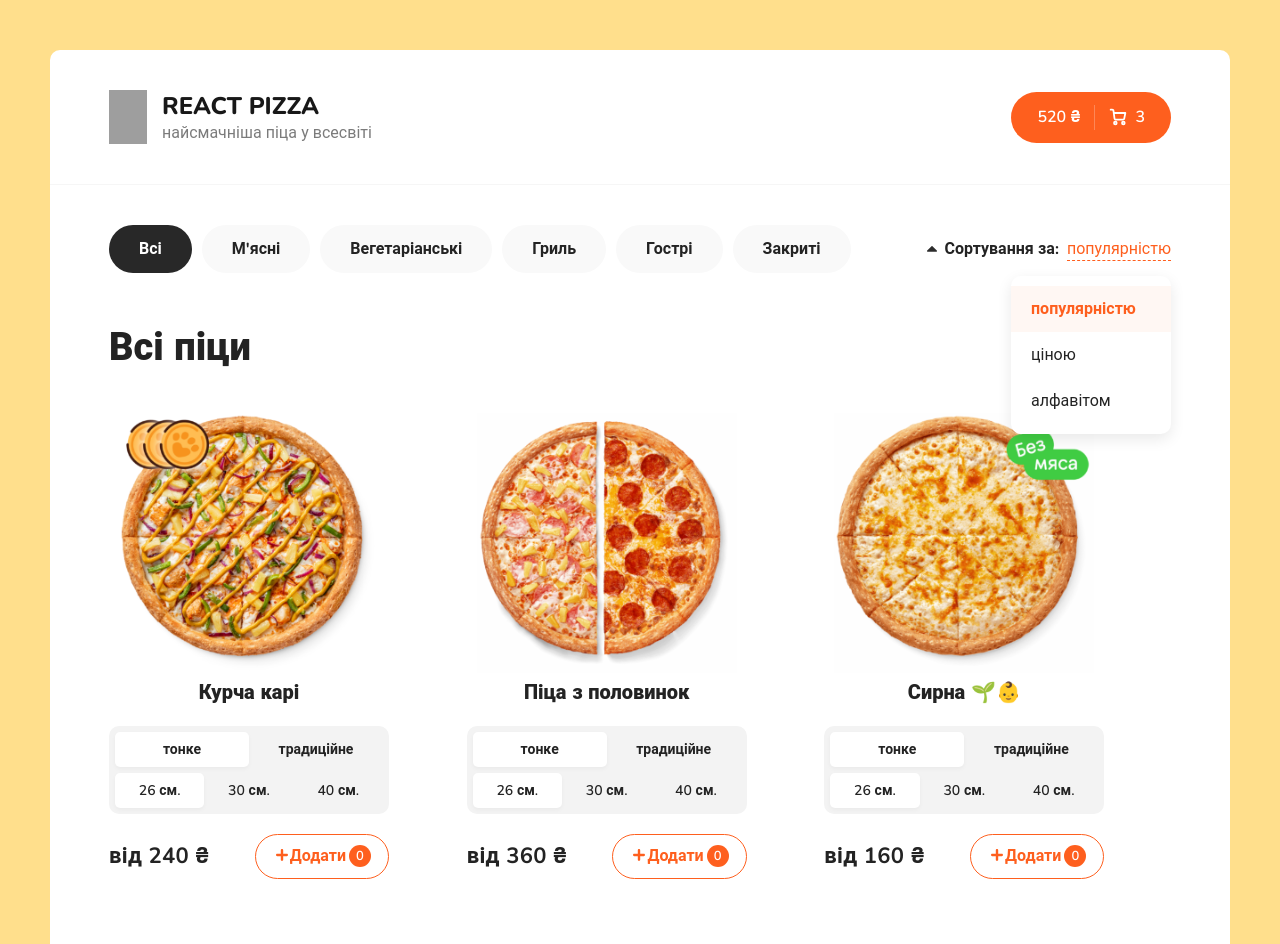
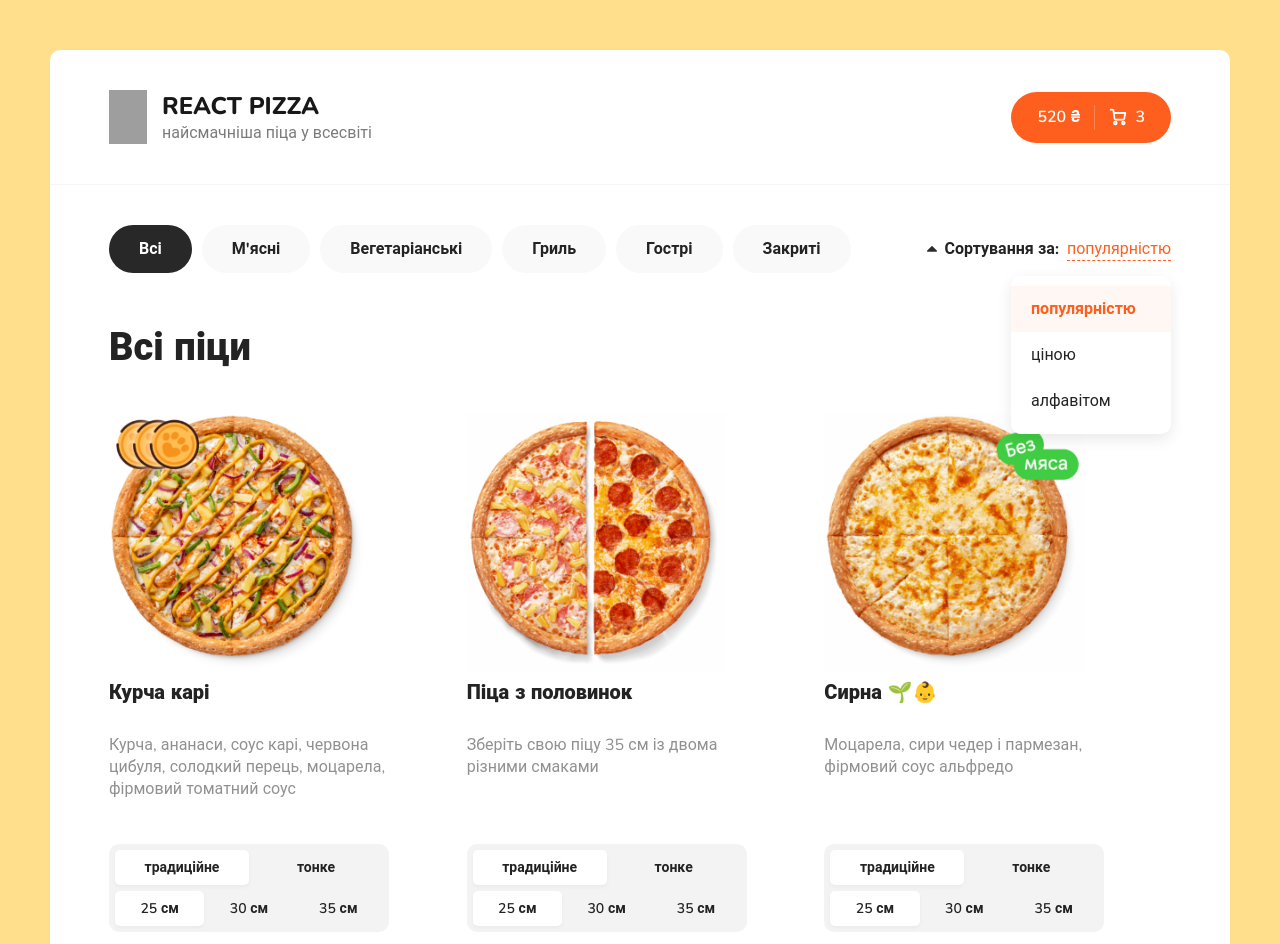
Before and after one commit to v-dzhulai/React-Pizza-v2.0, a React (Create React App) app: page / in a window 1280 px wide. Shown: the top 944 px of the page. Built offline with nearby package versions, Linux system fonts and the light colour scheme; grey boxes are pictures that could not be loaded.

Commit message:
updated PizzaBlock state, made components PizzaSize, PizzaType

```diff
--- a/src/App.js
+++ b/src/App.js
@@ -23,14 +23,7 @@ function App() {
           <h2 className="content__title">Всі піци</h2>
           <div className="content__items">
             {pizzas.map((item, index) => {
-              return (
-                <PizzaBlock
-                  key={`${item.id}_${index}`}
-                  title={item.title}
-                  price={item.price}
-                  src={item.image}
-                />
-              );
+              return <PizzaBlock key={`${item.id}_${index}`} {...item} />;
             })}
           </div>
         </div>
--- a/src/components/PizzaBlock.jsx
+++ b/src/components/PizzaBlock.jsx
@@ -1,25 +1,21 @@
 import React from "react";
+import PizzaType from "./PizzaType";
+import PizzaSize from "./PizzaSize";
 
-const PizzaBlock = ({ title, price, src }) => {
+const PizzaBlock = (props) => {
   let [pizzaCount, setPizzaCount] = React.useState(0);
 
   return (
     <div className="pizza-block">
-      <img className="pizza-block__image" src={src} alt="Pizza" />
-      <h4 className="pizza-block__title">{title}</h4>
+      <img className="pizza-block__image" src={props.image} alt="Pizza" />
+      <h4 className="pizza-block__title">{props.title}</h4>
+      <p className="description">{props.description}</p>
       <div className="pizza-block__selector">
-        <ul>
-          <li className="active">тонке</li>
-          <li>традиційне</li>
-        </ul>
-        <ul>
-          <li className="active">26 см.</li>
-          <li>30 см.</li>
-          <li>40 см.</li>
-        </ul>
+        <PizzaType dough={props.dough} />
+        <PizzaSize size={props.size} />
       </div>
       <div className="pizza-block__bottom">
-        <div className="pizza-block__price">від {price} ₴</div>
+        <div className="pizza-block__price">від {props.price} ₴</div>
         <button
           onClick={() => setPizzaCount(pizzaCount + 1)}
           className="button button--outline button--add"
--- /dev/null
+++ b/src/components/PizzaSize.jsx
@@ -0,0 +1,23 @@
+import React from "react";
+
+const PizzaSize = ({ size }) => {
+  let [activeSize, setActiveSize] = React.useState(0);
+
+  return (
+    <ul>
+      {size.map((item, index) => {
+        return (
+          <li
+            key={`${item}_${index}`}
+            className={activeSize === index ? "active" : ""}
+            onClick={() => setActiveSize(index)}
+          >
+            {item}
+          </li>
+        );
+      })}
+    </ul>
+  );
+};
+
+export default PizzaSize;
--- /dev/null
+++ b/src/components/PizzaType.jsx
@@ -0,0 +1,23 @@
+import React from "react";
+
+const PizzaType = ({ dough }) => {
+  let [activeType, setActiveType] = React.useState(0);
+
+  return (
+    <ul>
+      {dough.map((item, index) => {
+        return (
+          <li
+            key={`${item}_${index}`}
+            className={activeType === index ? "active" : ""}
+            onClick={() => setActiveType(index)}
+          >
+            {item}
+          </li>
+        );
+      })}
+    </ul>
+  );
+};
+
+export default PizzaType;
--- a/src/scss/components/_pizza-block.scss
+++ b/src/scss/components/_pizza-block.scss
@@ -1,9 +1,13 @@
-@import '../variables';
+@import "../variables";
 
 .pizza-block {
   width: 280px;
-  text-align: center;
   margin-bottom: 65px;
+
+  .description {
+    height: 110px;
+    opacity: 0.5;
+  }
 
   &-wrapper {
     display: flex;
@@ -15,10 +19,10 @@
   }
 
   &__title {
+    height: 55px;
     font-size: 20px;
     font-weight: 900;
     letter-spacing: 1%;
-    margin-bottom: 20px;
   }
 
   &__selector {
@@ -31,6 +35,7 @@
     ul {
       display: flex;
       flex: 1;
+      text-align: center;
 
       &:first-of-type {
         margin-bottom: 6px;
```
